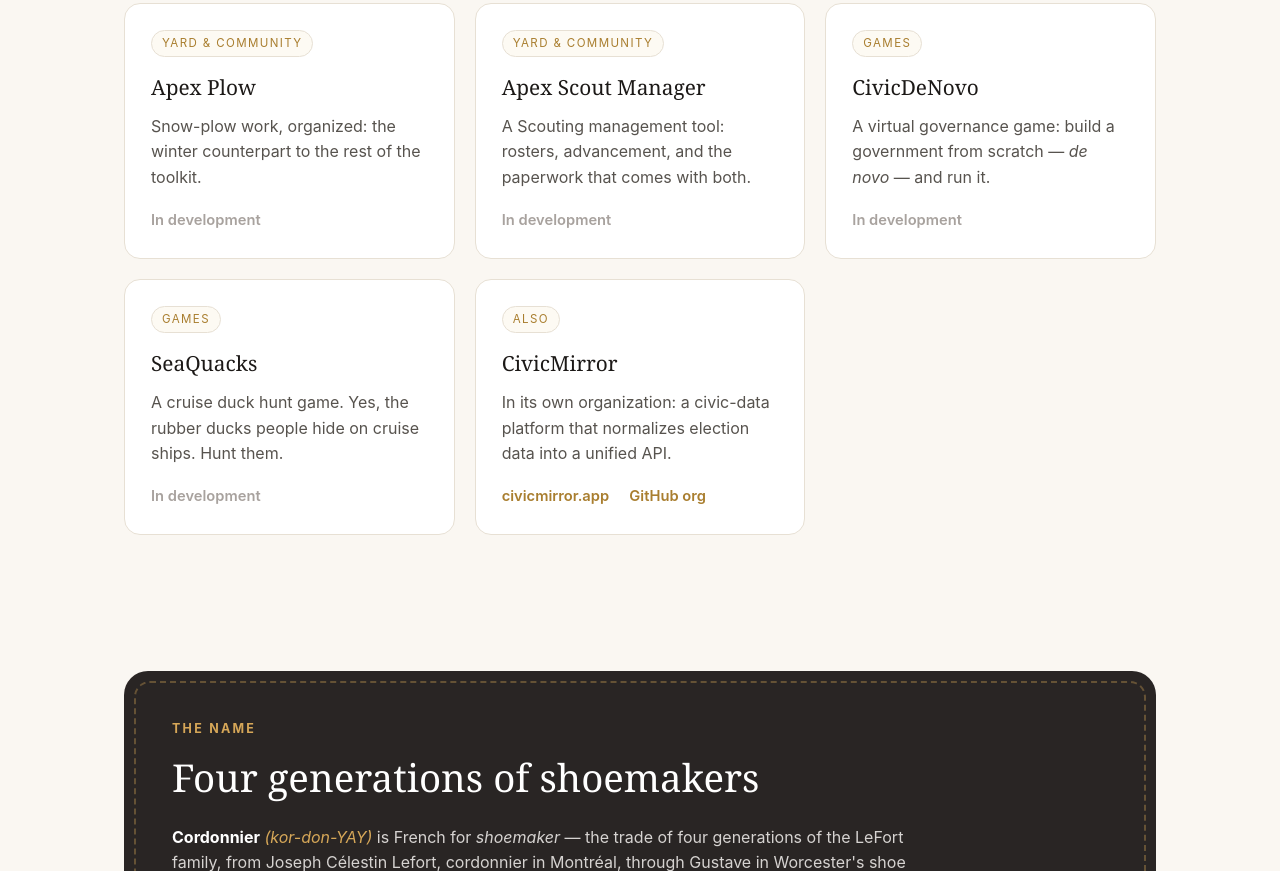
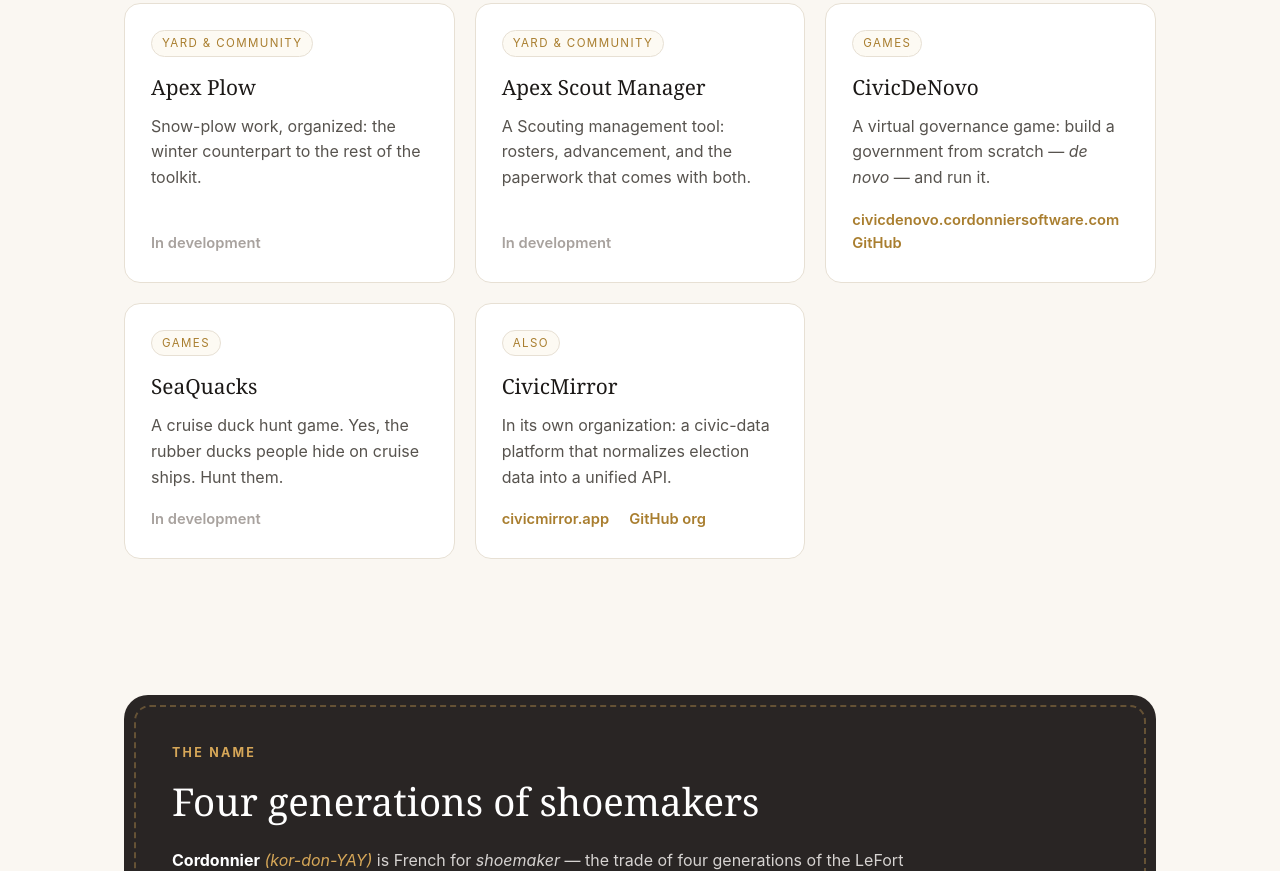
Before and after one commit to Cordonnier-Software/Cordonnier-Software.github.io, a plain HTML site: page index.html in a window 1280 px wide. Shown: the part 1410-2281 px from the top of the page. Drawn offline with Linux system fonts and the light colour scheme.

Commit message:
CivicDeNovo card: live site + GitHub links

```diff
--- a/index.html
+++ b/index.html
@@ -197,9 +197,12 @@
 
       <div class="card">
         <span class="tag">Games</span>
-        <h3>CivicDeNovo</h3>
+        <h3><a href="https://github.com/Cordonnier-Software/CivicDeNovo">CivicDeNovo</a></h3>
         <p>A virtual governance game: build a government from scratch — <em>de novo</em> — and run it.</p>
-        <div class="links"><span class="soon">In development</span></div>
+        <div class="links">
+          <a href="https://civicdenovo.cordonniersoftware.com">civicdenovo.cordonniersoftware.com</a>
+          <a href="https://github.com/Cordonnier-Software/CivicDeNovo">GitHub</a>
+        </div>
       </div>
 
       <div class="card">
```
